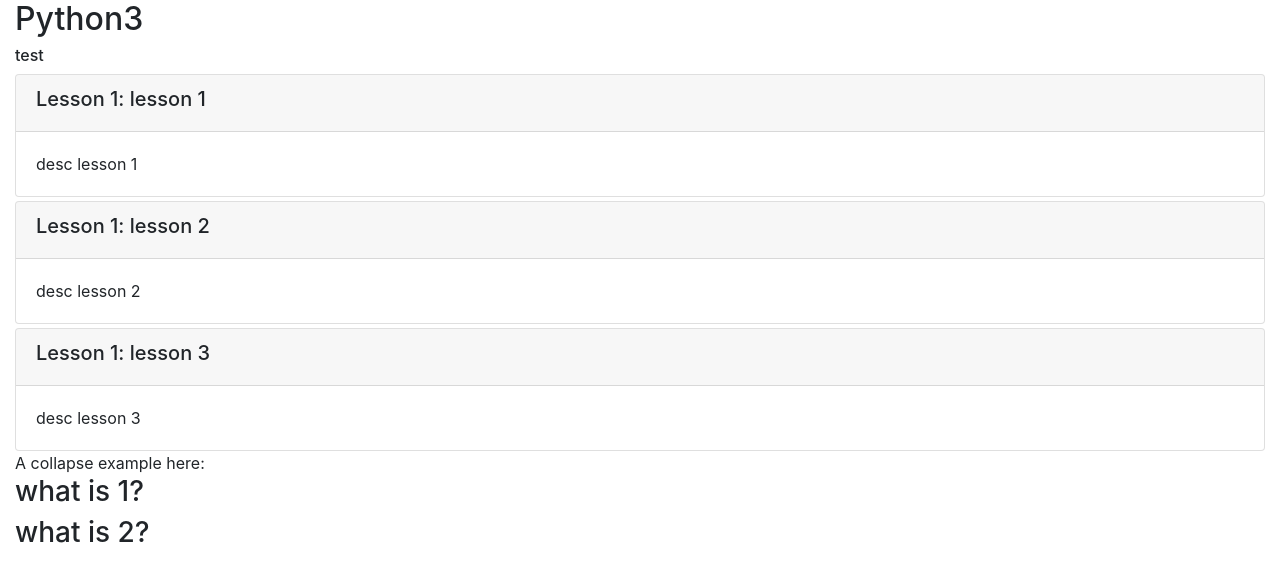
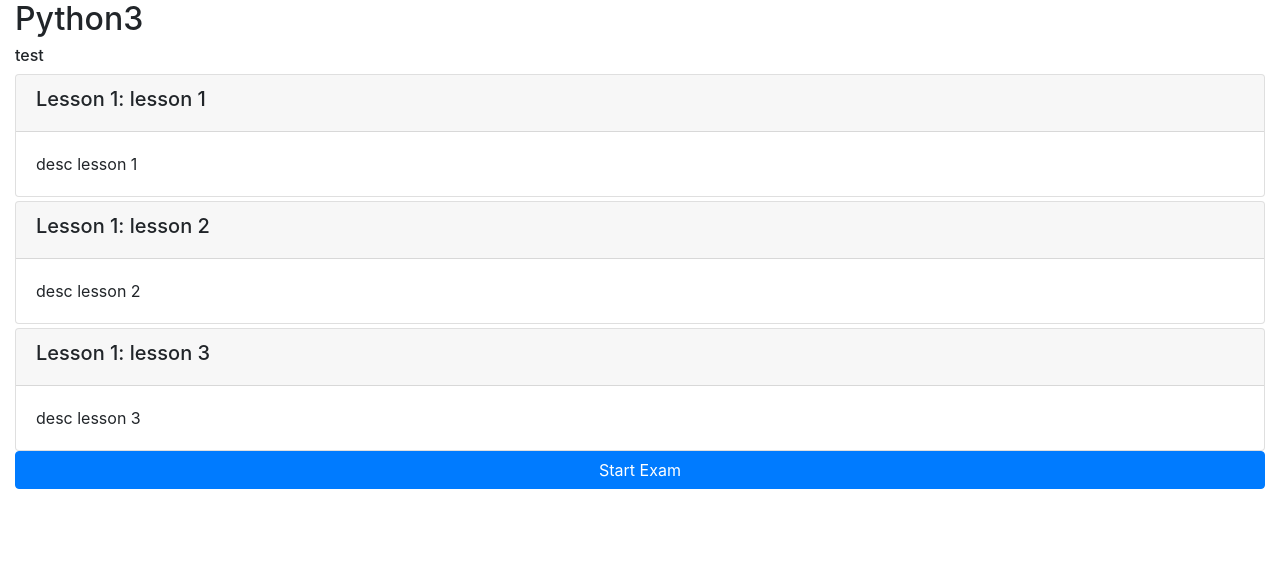
Before and after one commit to manouriz/django2, a Django app: page /onlinecourse/1/ in a window 1280 px wide. Shown: the part 56-638 px from the top of the page. Run offline with Django 3.2, Linux system fonts and the light colour scheme; a user stored in the database is signed in; data comes from the database, SQL or seed files in the repository; both versions use the stored data as it was after the commit; some libraries are stand-ins or nearby versions.

Commit message:
course details done

```diff
--- a/onlinecourse/templates/onlinecourse/course_detail_bootstrap.html
+++ b/onlinecourse/templates/onlinecourse/course_detail_bootstrap.html
@@ -51,57 +51,32 @@
                     </div>
                 {% endfor %}
             </div>
-            <!-- Task: show questions and choices -->
-            <!-- <HINT> Use Bootstrap Collapse to hide exam first, more details could be found here
-            https://www.w3schools.com/bootstrap4/bootstrap_collapse.asp-->
 
-
-
-            A collapse example here:
+            {% if user.is_authenticated %}
+            <button type="button" class="btn btn-primary btn-block" data-toggle="collapse" data-target="#exam">Start Exam</button>
             <div id="exam" class="collapse">
-                Click to expand elements within the collapse div
-                </div>
-
-
-
-            <!-- <HINT> If user is authenticated, show course exam with a list of question -->
-            {% if user.is_authenticated %}
+                <form id="questionform" action="point to a submit view" method="post">
                             {% for question in course.question_set.all %}
-                        <h3>{{question.text}}</h3>
-                    {% endfor %}
-            {% endif %}
-            <!-- <HINT> Each example will have many questions -->
-
-            <!-- <HINT> Each question will have many choices -->
-
-
-            <!-- <HINT> Create a form to collect the selected choices for all questions -->
-            <!-- <HINT> For each question choice, you may create a checkbox input like
-            <input type="check" name="choice_{{choice.id}}" id="{{choice.id}}" ...>
-            -->
-
-            <!-- A choice submission form example
-            <form id="questionform" action="point to a submit view" method="post">
-                        ... for each question in the course ...
                                 <div class="card mt-1">
-                            <div class="card-header"><h5>{{ question.question_text}}</h5></div>
+                                    <div class="card-header"><h5>{{ question.text}}</h5></div>
                                     {% csrf_token %}
                                     <div class="form-group">
-                               ... for each choice in the question ...
-                                <div class="form-check">
+                                        {% for choice in question.choice_set.all %}
+                                            <div class="form-check ml-2">
                                                 <label class="form-check-label">
                                                     <input type="checkbox" name="choice_{{choice.id}}"
                                                         class="form-check-input" id="{{choice.id}}"
-                                               value="{{choice.id}}">{{ choice.choice_text }}
+                                                        value="{{choice.id}}">{{ choice.text }}
                                                 </label>
                                             </div>
+                                        {% endfor %}
                                     </div>
                                 </div>
+                            {% endfor %}
                         <input class="btn btn-success btn-block" type="submit" value="Submit">
-            </form> -->
-
-            <!--Check here to see more details Bootstrap checkbox
-             https://www.w3schools.com/bootstrap4/bootstrap_forms_inputs.asp-->
+                </form>
+                {% endif %}
+            </div>
     </div>
 </body>
 </html>
```
Also changed, not shown: db.sqlite3. Lines whose indentation alone changed are shown as unchanged.
